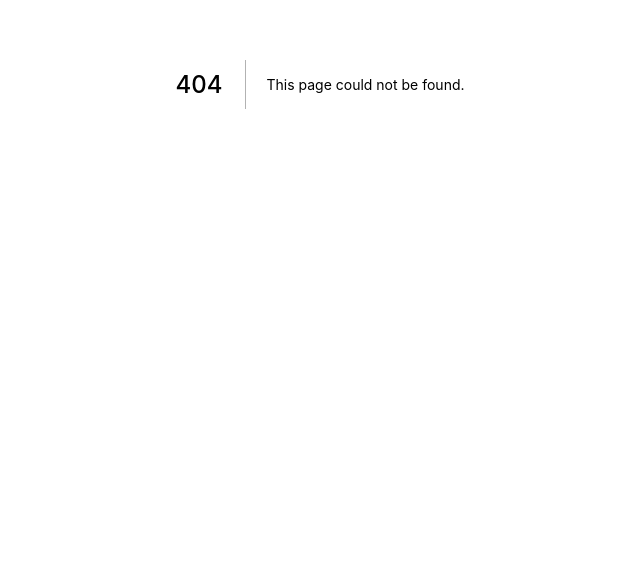
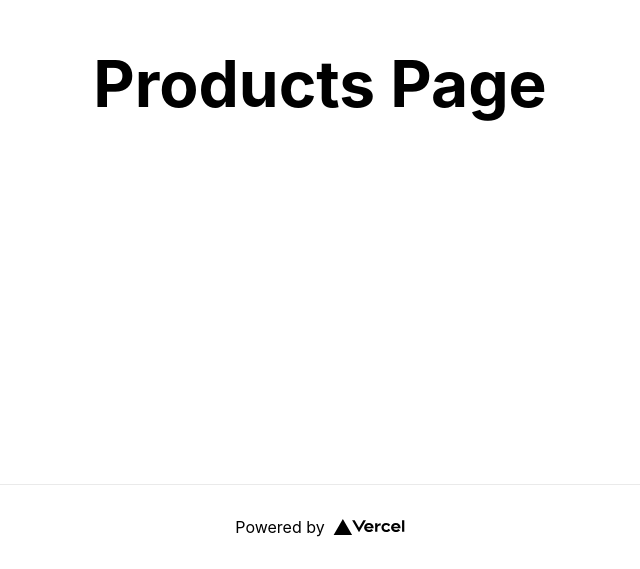
Before and after one commit to rebspen/skinApp, a Next.js app: page /products in a window 1280 px wide. Before the commit this address had no page. Shown: the part 316-885 px from the top of the page, without its empty margins (320-960 px from the left). Before the commit the page ends 800 px from the top, so only its background shows below. Built offline with nearby package versions, Linux system fonts and the light colour scheme.

Commit message:
initial commit

```diff
--- /dev/null
+++ b/pages/products.tsx
@@ -0,0 +1,37 @@
+import type { NextPage } from 'next'
+import Head from 'next/head'
+import Image from 'next/image'
+import styles from '../styles/Home.module.css'
+
+const Home: NextPage = () => {
+  return (
+    <div className={styles.container}>
+      <Head>
+        <title>Products</title>
+        <meta name="description" content="Generated by create next app" />
+        <link rel="icon" href="/favicon.ico" />
+      </Head>
+
+      <main className={styles.main}>
+        <h1 className={styles.title}>
+         Products Page
+        </h1>
+      </main>
+
+      <footer className={styles.footer}>
+        <a
+          href="https://vercel.com?utm_source=create-next-app&utm_medium=default-template&utm_campaign=create-next-app"
+          target="_blank"
+          rel="noopener noreferrer"
+        >
+          Powered by{' '}
+          <span className={styles.logo}>
+            <Image src="/vercel.svg" alt="Vercel Logo" width={72} height={16} />
+          </span>
+        </a>
+      </footer>
+    </div>
+  )
+}
+
+export default Home
```
